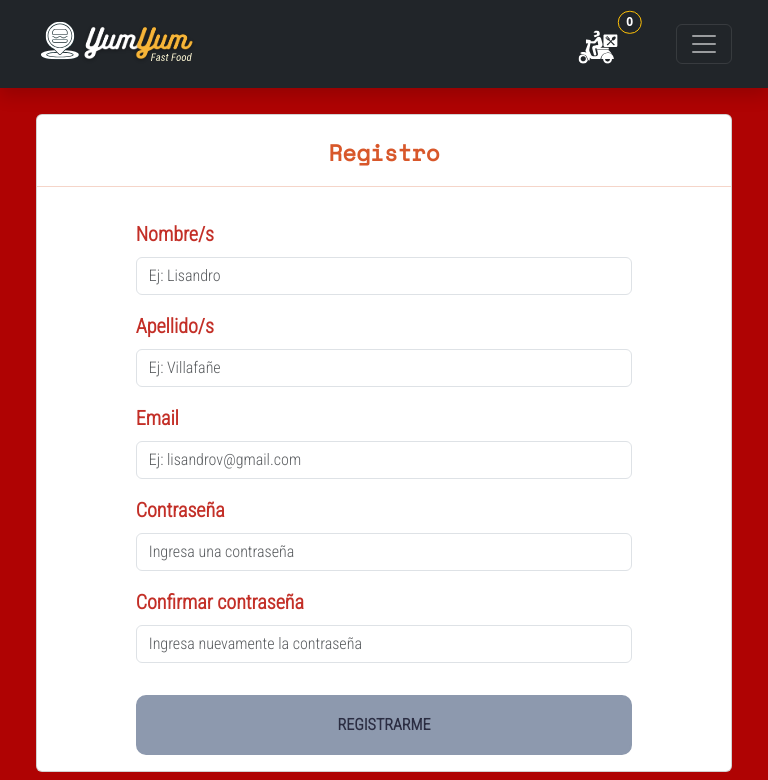
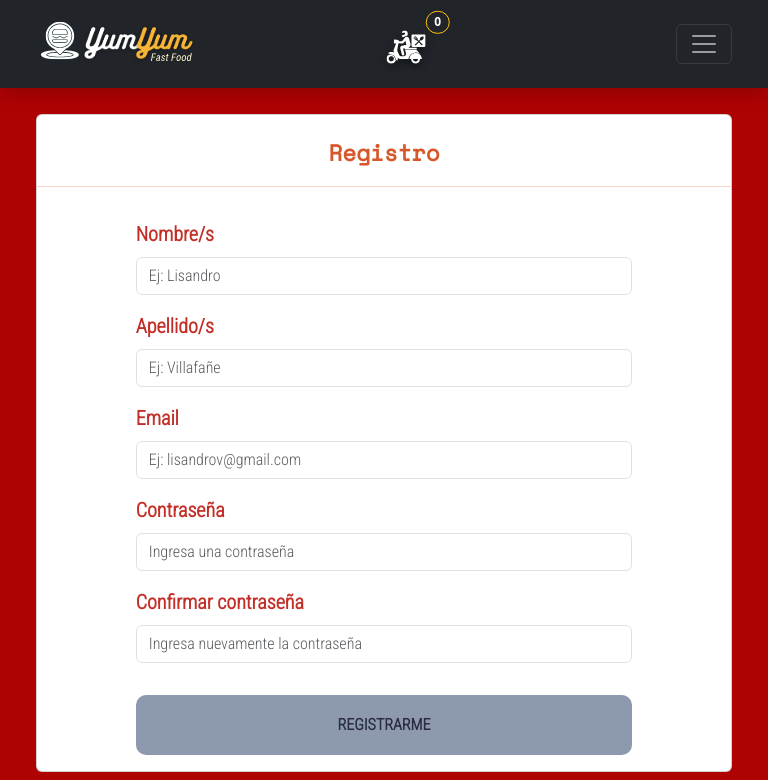
Before and after one commit to lourdesgarciafyl/PF-YumYum-frontend, a React (Vite) app: page /registro in a window 768 px wide. Shown: the top 780 px of the page. Built offline with nearby package versions, Linux system fonts and the light colour scheme; no server answers.

Commit message:
Se agrega sombra y achica carrito en celulares y soluciona centrado en tablets

```diff
--- a/src/components/common/Navegacion.jsx
+++ b/src/components/common/Navegacion.jsx
@@ -42,14 +42,18 @@ const Navegacion = ({
         {/* Este link nos envia al carrito de compras. */}
         {usuarioLogueado.nombreUsuario ? (
           <>
-            {usuarioLogueado.perfil === "Cliente" ? (
+            {usuarioLogueado.perfil === "Cliente" ||
+            usuarioLogueado.perfil === "Administrador" ? (
               <>
                 <NavLink
                   to="/cliente/pedido"
                   id="carrito"
                   className="d-flex mt-2 justi flex-column position-relative"
                 >
-                  <Button className="rounded-4 btnCarrito " variant="outline-ligth">
+                  <Button
+                    className="rounded-5 btnCarrito "
+                    variant="dark"
+                  >
                     <span>
                       <img
                         src={iconoDelivery}
@@ -81,7 +85,10 @@ const Navegacion = ({
               id="carrito"
               className="d-flex mt-2 justi flex-column carritoConPedidos nav-link"
             >
-              <Button  className="rounded-5 btnCarrito  " variant="outline-ligth">
+              <Button
+                className="rounded-5 btnCarrito  "
+                variant="outline-ligth"
+              >
                 <span>
                   <img
                     src={iconoDelivery}
--- a/src/css/navbar.css
+++ b/src/css/navbar.css
@@ -31,6 +31,7 @@
 
 .iconoDelivery {
   width: 2.5rem;
+  filter: drop-shadow(0 4px 4px rgba(0, 0, 0, 0.5));
 }
 
 #carrito {
@@ -70,6 +71,12 @@ transform: scale(1.1);}
     max-width: 160px;
   }
 
+
+#carrito {
+  left: -5vw;
+  position: relative;
+}
+
   .navBar2 {
     max-width: 100px;
   }
@@ -83,7 +90,7 @@ transform: scale(1.1);}
   }
 
   .iconoDelivery {
-    width: 2rem;
+    width: 1.7rem;
     color: #ffffff;
   }
 
```
